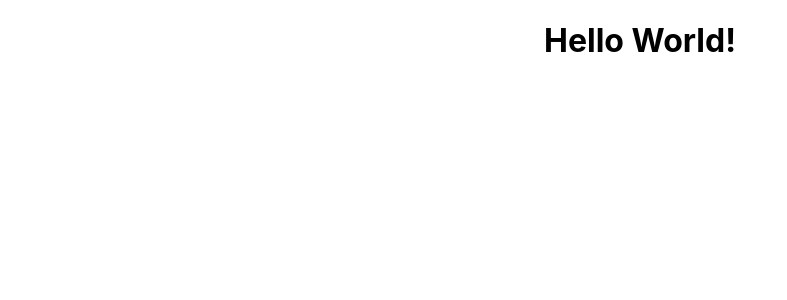
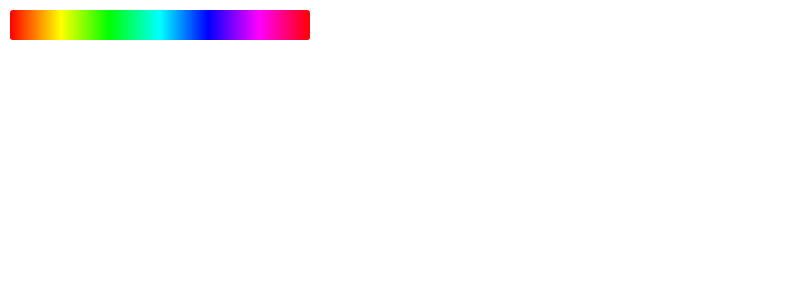
Before and after one commit to karenying/gradient.png, a React (Create React App) app: page / in a window 1280 px wide. Shown: the top 300 px of the page, without its empty margins (0-787 px from the left). Built offline with nearby package versions, Linux system fonts and the light colour scheme.

Commit message:
Add color wheel slider

```diff
--- a/src/App.js
+++ b/src/App.js
@@ -1,15 +1,13 @@
 import React from 'react';
 import './App.css';
-import Component from './Components/Component';
+import HexPicker from './Components/HexPicker/HexPicker';
 
 class App extends React.Component {
     render() {
         return (
-            <>
-                <div className='App'>
-                    <Component />
-                </div>
-            </>
+            <div className='App'>
+                <HexPicker />
+            </div>
         );
     }
 }
--- a/src/Components/Component.js
+++ b/src/Components/Component.js
@@ -4,11 +4,9 @@ import '../Styles/Component.css';
 class Component extends React.Component {
     render() {
         return (
-            <>
-                <div>
-                    <h1>Hello World!</h1>
-                </div>
-            </>
+            <div>
+                <h1>Hello World!</h1>
+            </div>
         );
     }
 }
--- /dev/null
+++ b/src/Components/HexPicker/ColorWheel.js
@@ -0,0 +1,14 @@
+import React from 'react';
+import '../../Styles/HexPicker/ColorWheel.css';
+
+class ColorWheel extends React.Component {
+    render() {
+        return (
+            <div className='colorwheel-container'>
+                <div className='colorwheel-gradient'></div>
+            </div>
+        );
+    }
+}
+
+export default ColorWheel;
--- /dev/null
+++ b/src/Components/HexPicker/HexPicker.js
@@ -0,0 +1,84 @@
+import React from 'react';
+import '../../Styles/HexPicker/HexPicker.css';
+import ColorWheel from './ColorWheel';
+import Slider from './Slider';
+
+const getPercentage = (current, max) => (100 * current) / max;
+
+const getLeft = (percentage) => `calc(${percentage}% - 5px)`;
+
+class HexPicker extends React.Component {
+    state = {
+        sliderRef: React.createRef(),
+        gradientRef: React.createRef(),
+        diff: React.createRef(),
+    };
+
+    handleMouseMove = (event) => {
+        let { sliderRef, gradientRef, diff } = this.state;
+
+        let newX =
+            event.clientX -
+            diff.current -
+            sliderRef.current.getBoundingClientRect().left;
+
+        const end =
+            sliderRef.current.offsetWidth - gradientRef.current.offsetWidth;
+
+        const start = 0;
+
+        if (newX < start) {
+            newX = 0;
+        }
+        if (newX > end) {
+            newX = end;
+        }
+
+        const newPercentage = getPercentage(newX, end);
+
+        gradientRef.current.style.left = getLeft(newPercentage);
+        this.setState({ gradientRef });
+    };
+
+    handleMouseUp = () => {
+        document.removeEventListener('mouseup', this.handleMouseUp);
+        document.removeEventListener('mousemove', this.handleMouseMove);
+    };
+
+    handleMouseDown = (event) => {
+        console.log(event);
+        let { gradientRef, diff } = this.state;
+        diff.current =
+            event.clientX - gradientRef.current.getBoundingClientRect().left;
+
+        this.setState({ diff });
+        document.addEventListener('mousemove', this.handleMouseMove);
+        document.addEventListener('mouseup', this.handleMouseUp);
+    };
+
+    handleOnClick = () => {
+        console.log('hi');
+    };
+
+    render() {
+        const { sliderRef, gradientRef } = this.state;
+        return (
+            <div className='hexpicker-container'>
+                <ColorWheel ref={gradientRef} onClick={this.handleOnClick} />
+                {/*
+                <Slider
+                    // ref={sliderRef}
+                    // onMouseDown={this.handleMouseDown}
+                    onClick={this.handleOnClick}
+                />
+
+                <div onClick={this.handleOnClick}>
+                    <h1>Hello</h1>
+                </div>
+                */}
+            </div>
+        );
+    }
+}
+
+export default HexPicker;
--- /dev/null
+++ b/src/Components/HexPicker/Slider.js
@@ -0,0 +1,10 @@
+import React from 'react';
+import '../../Styles/HexPicker/Slider.css';
+
+class Slider extends React.Component {
+    render() {
+        return <div className='colorwheel-slider'></div>;
+    }
+}
+
+export default Slider;
--- /dev/null
+++ b/src/Styles/HexPicker/ColorWheel.css
@@ -0,0 +1,22 @@
+.colorwheel-container {
+    width: 300px;
+    height: 30px;
+    padding: 10px;
+    position: absolute;
+}
+
+.colorwheel-gradient {
+    height: 100%;
+    width: 100%;
+    background: linear-gradient(
+        to right,
+        red 0%,
+        #ff0 17%,
+        lime 33%,
+        cyan 50%,
+        blue 66%,
+        #f0f 83%,
+        red 100%
+    );
+    border-radius: 3px;
+}
--- /dev/null
+++ b/src/Styles/HexPicker/HexPicker.css
@@ -0,0 +1,3 @@
+.hexpicker-container {
+    position: absolute;
+}
--- /dev/null
+++ b/src/Styles/HexPicker/Slider.css
@@ -0,0 +1,9 @@
+.colorwheel-slider {
+    height: 30px;
+    width: 7px;
+    border: 3px solid #3f3844;
+    border-radius: 5px;
+    cursor: pointer;
+    position: absolute;
+    top: 7px;
+}
```
Also changed, not shown: src/logo.svg (deleted), 1 other file (tests, documents, lock files or other folders).
